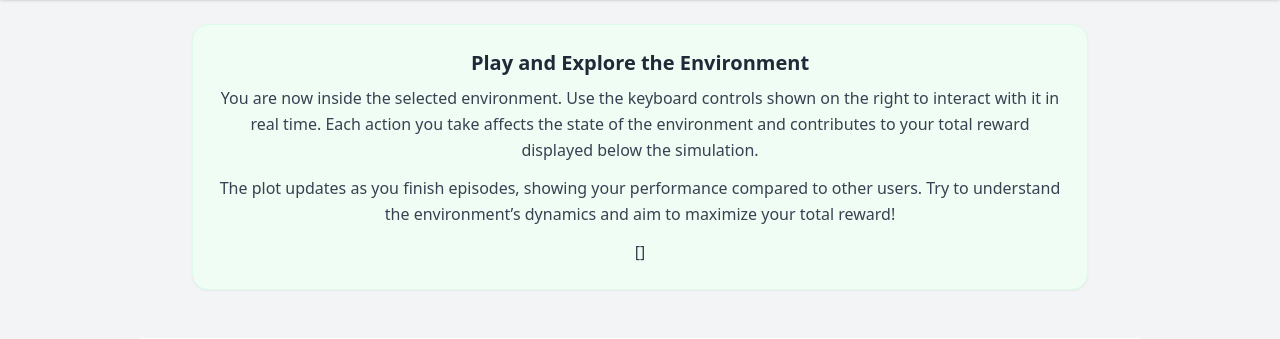
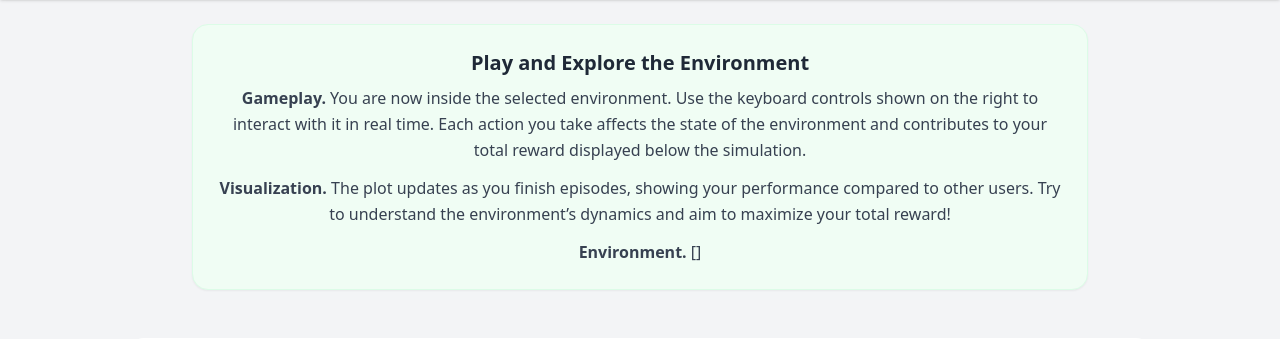
Before and after one commit to kirsalfetnik/gymnasium_human_feedback, a Flask app: template templates/game.html in a window 1280 px wide. Shown: the part 108-447 px from the top of the page. Run offline with Flask 3, Linux system fonts and the light colour scheme; the template is opened without the code that fills it: most values are stand-ins (such as "Sample title", 1, 10 or a date in 2020); grey boxes marked "Sample" are stand-in pictures; parts of the project's set-up code (start-up, migrations or seed data) failed here and were passed over; some libraries are stand-ins or nearby versions.

Commit message:
New version

```diff
--- a/app.py
+++ b/app.py
@@ -8,7 +8,6 @@ import io
 import base64
 import subprocess
 import pandas as pd
-from setuptools.command.register import register
 
 from env_config import ENVIRONMENTS
 import uuid
--- a/pyproject.toml
+++ b/pyproject.toml
@@ -17,5 +17,6 @@ dependencies = [
     "matplotlib",
     "python-dotenv",
     "numpy",
-    "gunicorn"
+    "gunicorn",
+    "ale-py"
 ]
--- a/requirements.txt
+++ b/requirements.txt
@@ -1,3 +1,4 @@
+swig
 gymnasium[classic-control,box2d,toy-text]
 requests
 flask
@@ -7,4 +8,4 @@ matplotlib
 python-dotenv
 numpy
 gunicorn
-ale_py
+ale-py
--- a/templates/game.html
+++ b/templates/game.html
@@ -72,16 +72,16 @@
             Play and Explore the Environment
         </h2>
         <p class="text-gray-700 leading-relaxed">
-            You are now inside the selected environment. Use the keyboard controls shown on the right
+            <b>Gameplay.</b> You are now inside the selected environment. Use the keyboard controls shown on the right
             to interact with it in real time. Each action you take affects the state of the environment
             and contributes to your total reward displayed below the simulation.
         </p>
         <p class="text-gray-700 mt-3 leading-relaxed">
-            The plot updates as you finish episodes, showing your performance compared to other users.
+            <b>Visualization.</b> The plot updates as you finish episodes, showing your performance compared to other users.
             Try to understand the environment’s dynamics and aim to maximize your total reward!
         </p>
         {% if description %}
-            <p id="desc" class="text-gray-700 mt-3 leading-relaxed">{{ description }}</p>
+            <p id="desc" class="text-gray-700 mt-3 leading-relaxed"><b>Environment.</b> {{ description }}</p>
         {% endif %}
     </section>
 
--- a/templates/index.html
+++ b/templates/index.html
@@ -31,7 +31,7 @@
             About GymCapture
         </h2>
         <p class="text-gray-700 leading-relaxed">
-            GymCapture is a platform for capturing human interaction with reinforcement learning environments.
+            <b>About.</b> GymCapture is a platform for capturing human interaction with reinforcement learning environments.
             Here, you can play short episodes in classic <a href="https://gymnasium.farama.org/index.html" target="_blank" class="text-blue-700 font-medium hover:underline">
             Gymnasium</a> tasks: Controlling agents, exploring dynamics,
             and seeing how your own strategies perform.
```
Also changed, not shown: env_config.py (+10 -2 lines), README.md.
